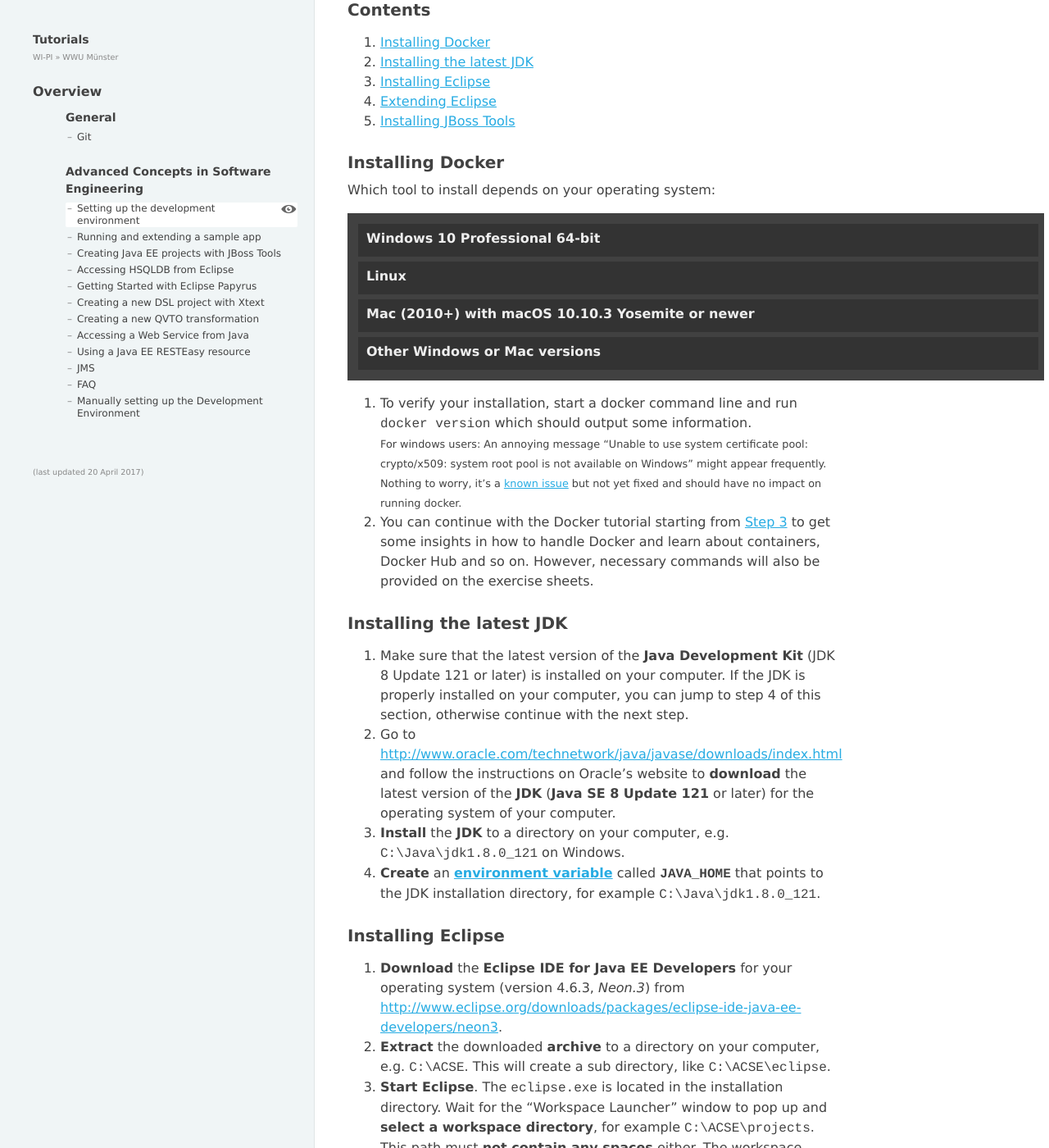
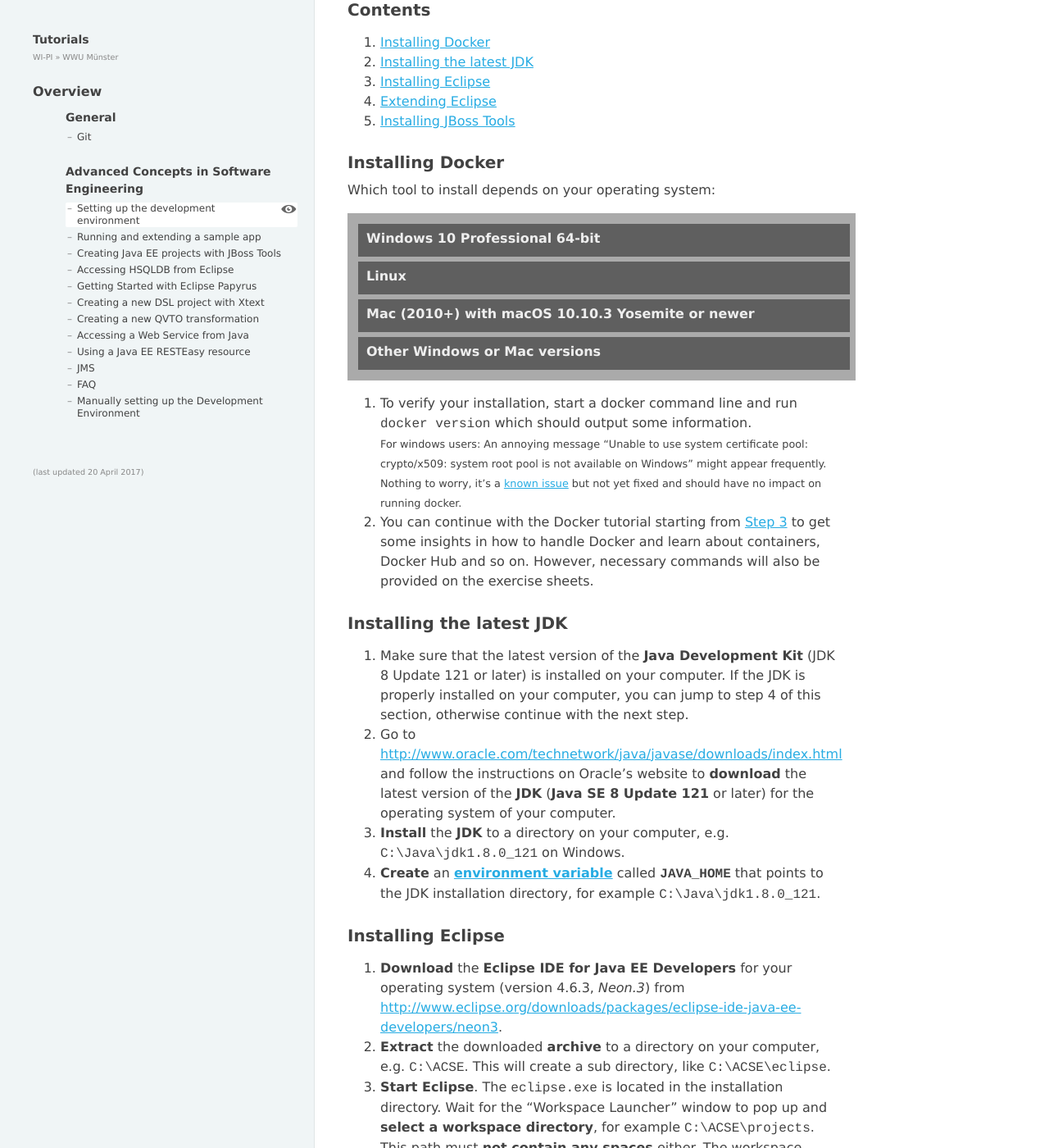
Before and after one commit to wwu-pi/tutorials, a Jekyll site: the page built from lectures/acse/010_setting_up_environment_with_docker.md, in a window 1280 px wide and 1400 px high, scrolled down 237 px. Shown: the whole window at 82% size. Built offline with Jekyll 4.4.1, drawn with Linux system fonts in a browser that asks for light colours.

Commit message:
Improve accordion

```diff
--- a/stylesheets/style_added.css
+++ b/stylesheets/style_added.css
@@ -135,11 +135,10 @@
 (based on http://www.hongkiat.com/blog/create-css-based-content/)
 ========================================================================*/
 .accordion {
-	width:830px;
+	width:100%;
 	overflow:hidden;
 	margin:10px auto;
-	color:#474747;
-	background:#414141;
+	background:#aaa;
 	padding:10px;
 }
 
@@ -164,7 +163,7 @@
 	overflow:hidden;
 	color:#333;
 	cursor:pointer;
-	background: #333;
+	background: #5f5f5f;
 	margin:3px;
 }
 .accordion section:hover {background:#444;}
@@ -178,12 +177,7 @@
 
 .vertical section{
 	width:100%;
-	height:40px;
-	-webkit-transition:height 0.2s ease-out;
-	-moz-transition:height 0.2s ease-out;
-  	-o-transition:height 0.2s ease-out;
-	-ms-transition:height 0.2s ease-out;
-  	transition:height 0.2s ease-out;
+	max-height:40px;
 }
 /*Set height of the slide*/
 .vertical :target{ max-height:50em; width:97%; }
```
Also changed, not shown: lectures/acse/010_setting_up_environment_with_docker.md (+1 -1 lines).
